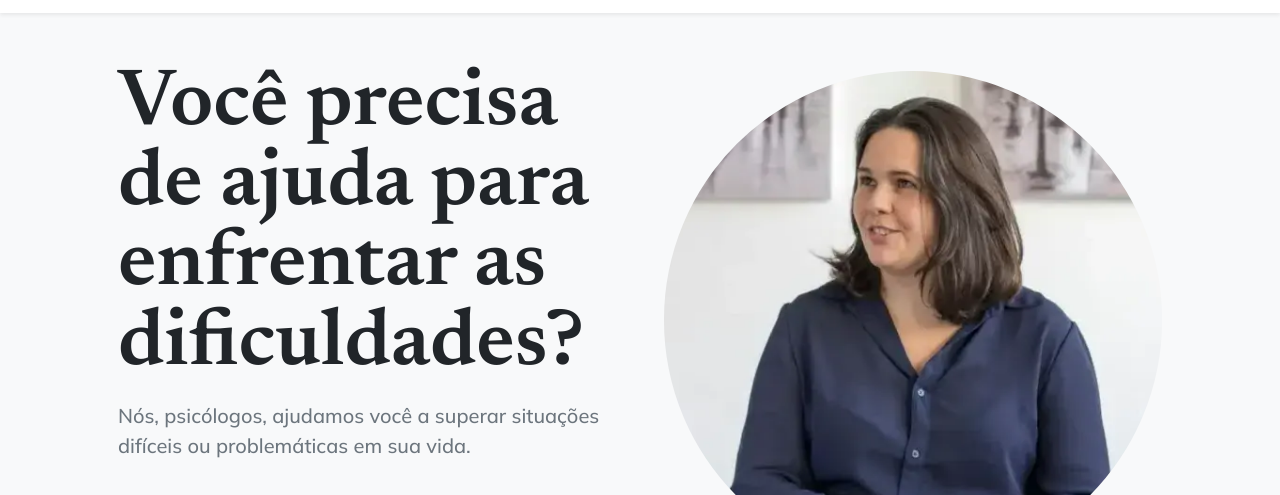
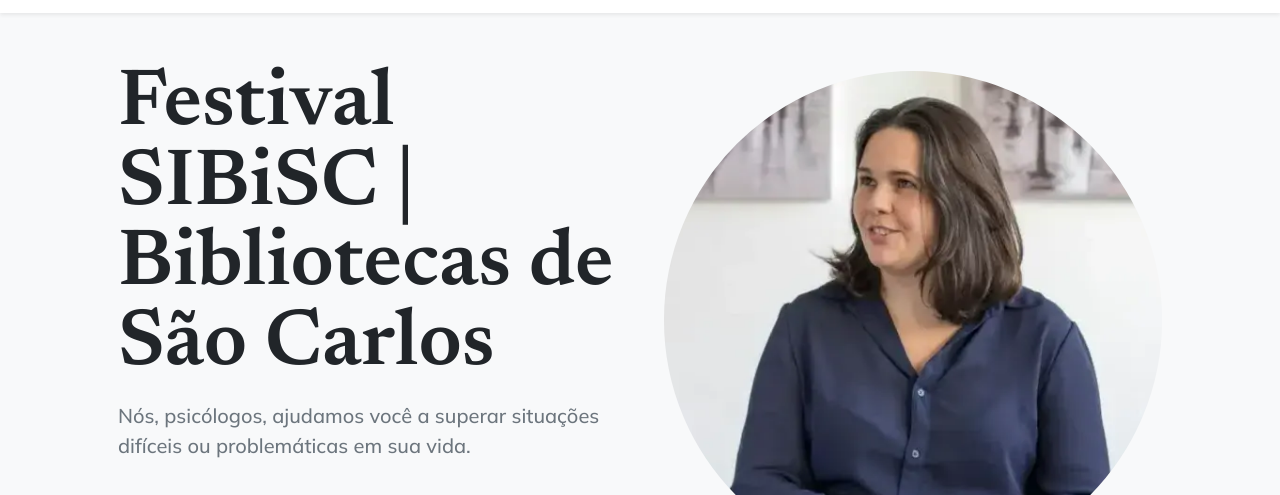
Before and after one commit to teruo-ot/festivalsibisc.isci.com.br, a plain HTML site: page index.html in a window 1280 px wide. Shown: the part 87-582 px from the top of the page. Drawn offline with nearby package versions, Linux system fonts and the light colour scheme.

Commit message:
Substituição do nome

```diff
--- a/index.html
+++ b/index.html
@@ -5,7 +5,7 @@
         <meta name="viewport" content="width=device-width, initial-scale=1, shrink-to-fit=no" />
         <meta name="description" content="Ajudamos você a superar situações difíceis ou problemáticas em sua vida. Você precisa de ajuda para enfrentar as dificuldades? Patrícia Martinelli | Psicóloga | Terapeuta Ocupacional | Psicólogo em São Paulo"/>
         <meta name="author" content="Marcos Teruo Ouchi | Gambatê!" />
-        <title>Patrícia Martinelli | Psicóloga | Terapeuta Ocupacional | Psicólogo em São Paulo</title>
+        <title>Festival SIBiSC | Bibliotecas de São Carlos</title>
         <link rel="icon" type="image/x-icon" href="assets/favicon.ico" />
         <!-- Bootstrap icons-->
         <link href="https://cdn.jsdelivr.net/npm/bootstrap-icons@1.5.0/font/bootstrap-icons.css" rel="stylesheet" />
@@ -31,7 +31,7 @@
                     <div class="col-lg-6">
                         <!-- Mashead text and app badges-->
                         <div class="mb-5 mb-lg-0 text-center text-lg-start">
-                            <h1 class="display-1 lh-1 mb-3">Você precisa de ajuda para enfrentar as dificuldades?</h1>
+                            <h1 class="display-1 lh-1 mb-3">Festival SIBiSC | Bibliotecas de São Carlos</h1>
                             <p class="lead fw-normal text-muted mb-5">Nós, psicólogos, ajudamos você a superar situações difíceis ou problemáticas em sua vida.</p>
                             <div class="d-flex flex-column flex-lg-row align-items-center">
                                 <a  class="btn btn-primary py-3 px-4 mt-2 rounded-pill"  target="_blank" rel="noopener noreferrer" href="https://api.whatsapp.com/send?phone=5511971056730&text=Ol%C3%A1%2C%20gostaria%20de%20mais%20informa%C3%A7%C3%B5es.">
```
